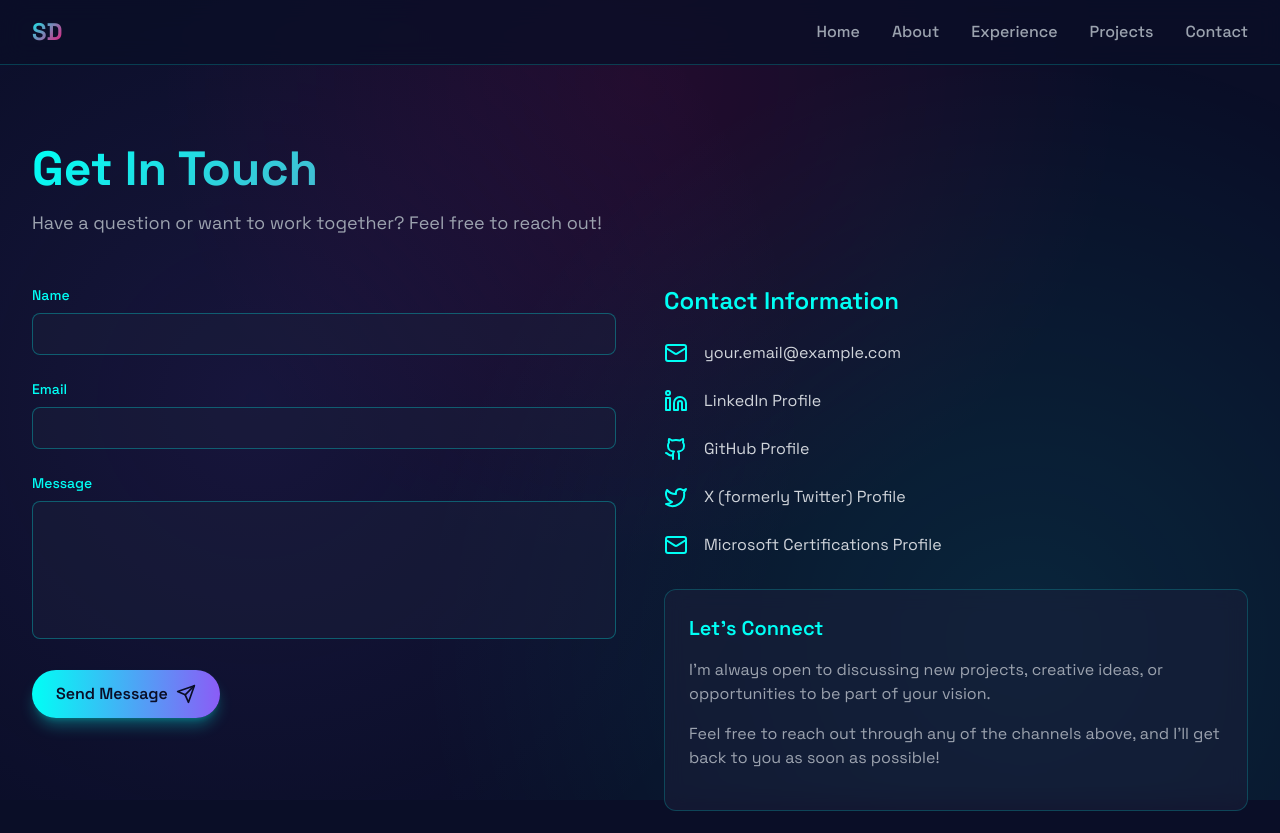
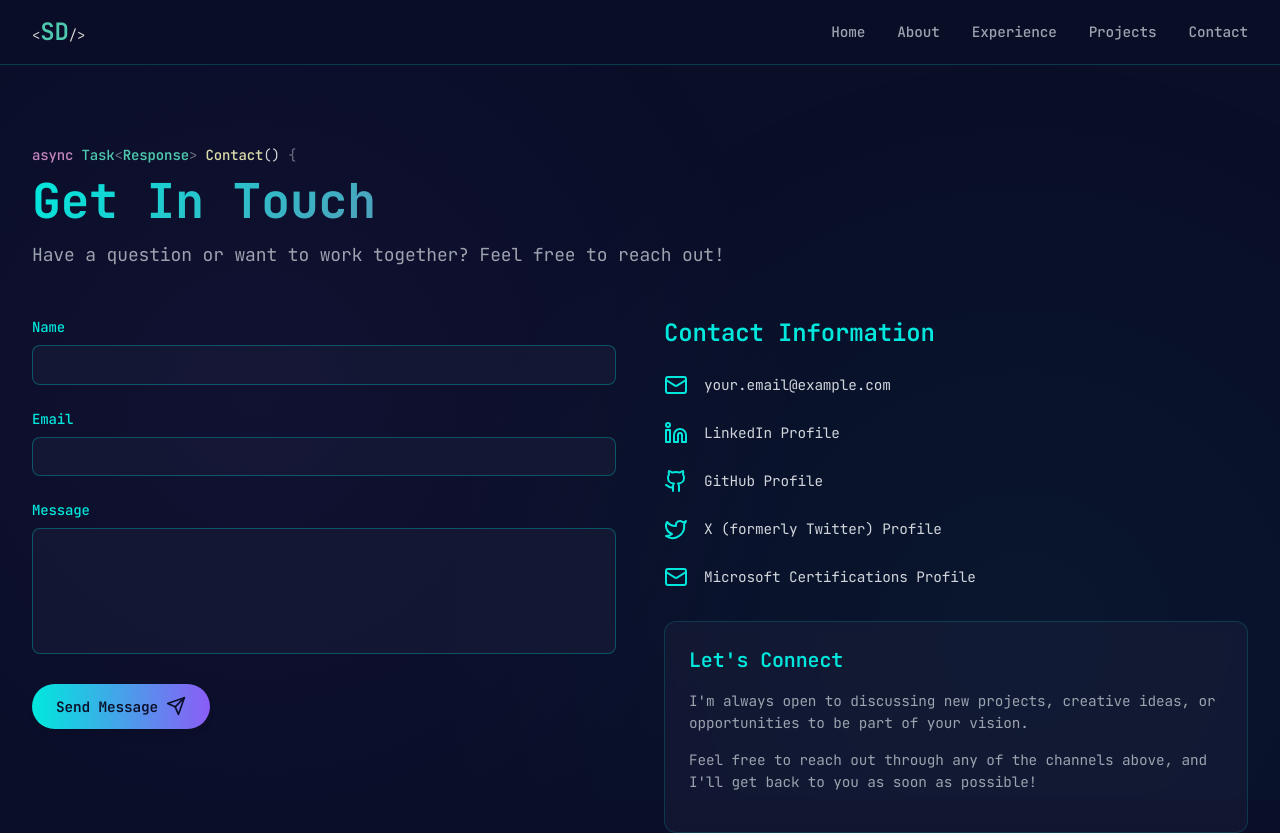
Before and after one commit to sdgmits/sd-personal-website, a Next.js app: page /contact in a window 1280 px wide. Shown: the top 833 px of the page. Built offline with nearby package versions, Linux system fonts and the light colour scheme.

Commit message:
feat: update UI components with improved animations, styling, and syntax highlighting

```diff
--- a/next.config.mjs
+++ b/next.config.mjs
@@ -4,7 +4,7 @@ const nextConfig = {
   images: {
     unoptimized: true, // Required for static export
   },
-  basePath: '/sd-personal-website',
+  basePath: process.env.NODE_ENV === 'production' ? '/sd-personal-website' : '',
   trailingSlash: true,
 };
 
--- a/src/app/contact/page.tsx
+++ b/src/app/contact/page.tsx
@@ -46,8 +46,11 @@ export default function ContactPage() {
       <motion.div
         initial={{ opacity: 0, y: 20 }}
         animate={{ opacity: 1, y: 0 }}
-        transition={{ duration: 0.5 }}
+        transition={{ duration: 0.3 }}
       >
+        <div className="font-mono text-sm text-gray-500 mb-3">
+          <span className="syntax-keyword">async</span> <span className="syntax-type">Task</span>&lt;<span className="syntax-class">Response</span>&gt; <span className="syntax-function">Contact</span><span className="syntax-operator">()</span> {'{'}
+        </div>
         <h1 className="text-4xl md:text-5xl font-bold mb-4 gradient-text">{pageContent.contact.title}</h1>
         <p className="text-lg text-gray-400 mb-12">
           {pageContent.contact.subtitle}
@@ -105,10 +108,10 @@ export default function ContactPage() {
               <button
                 type="submit"
                 disabled={status === "sending"}
-                className="neon-button inline-flex items-center px-6 py-3 bg-gradient-to-r from-neon-cyan to-accent-purple text-dark-bg rounded-full font-semibold transition-all shadow-lg shadow-neon-cyan/30 hover:shadow-neon-pink/50 disabled:opacity-50 disabled:cursor-not-allowed"
+                className="neon-button inline-flex items-center px-6 py-3 bg-gradient-to-r from-neon-cyan to-accent-purple text-dark-bg rounded-full font-semibold shadow-md hover:shadow-lg disabled:opacity-50 disabled:cursor-not-allowed"
               >
-                <span className="relative z-10">{status === "sending" ? pageContent.contact.form.sendingButton : pageContent.contact.form.submitButton}</span>
-                <Send className="ml-2 relative z-10" size={20} />
+                <span>{status === "sending" ? pageContent.contact.form.sendingButton : pageContent.contact.form.submitButton}</span>
+                <Send className="ml-2" size={20} />
               </button>
 
               {status === "success" && (
--- a/src/app/globals.css
+++ b/src/app/globals.css
@@ -1,4 +1,4 @@
-@import url('https://fonts.googleapis.com/css2?family=Space+Grotesk:wght@300;400;500;600;700&display=swap');
+@import url('https://fonts.googleapis.com/css2?family=Space+Grotesk:wght@300;400;500;600;700&family=JetBrains+Mono:wght@300;400;500;600;700&display=swap');
 
 @tailwind base;
 @tailwind components;
@@ -6,9 +6,10 @@
 
 :root {
   --font-inter: 'Inter', system-ui, -apple-system, sans-serif;
+  --font-code: 'JetBrains Mono', 'Courier New', monospace;
   --bg-primary: #0a0e27;
   --bg-secondary: #1a1f3a;
-  --accent-cyan: #00fff5;
+  --accent-cyan: #00e8dd;
   --accent-pink: #ff006e;
   --accent-purple: #8b5cf6;
   --accent-yellow: #ffd60a;
@@ -22,11 +23,13 @@
   }
 
   body {
-    @apply font-sans bg-dark-bg text-gray-100;
+    @apply font-mono bg-dark-bg text-gray-100;
     overflow-x: hidden;
+    font-size: 0.9rem;
+    letter-spacing: -0.01em;
   }
 
-  /* Animated gradient background */
+  /* Subtle gradient background */
   body::before {
     content: '';
     position: fixed;
@@ -35,84 +38,64 @@
     width: 100%;
     height: 100%;
     background:
-      radial-gradient(circle at 20% 50%, rgba(139, 92, 246, 0.1) 0%, transparent 50%),
-      radial-gradient(circle at 80% 80%, rgba(0, 255, 245, 0.1) 0%, transparent 50%),
-      radial-gradient(circle at 50% 10%, rgba(255, 0, 110, 0.1) 0%, transparent 50%);
+      radial-gradient(circle at 20% 50%, rgba(139, 92, 246, 0.05) 0%, transparent 50%),
+      radial-gradient(circle at 80% 80%, rgba(0, 255, 245, 0.04) 0%, transparent 50%);
     z-index: -1;
-    animation: gradientShift 15s ease infinite;
     pointer-events: none;
   }
 }
 
 @layer components {
-  /* Glitch text effect */
+  /* Subtle gradient text */
   .glitch-text {
     position: relative;
-    background: linear-gradient(135deg, var(--accent-cyan), var(--accent-purple), var(--accent-pink));
+    background: linear-gradient(120deg, var(--accent-cyan), var(--accent-purple));
     -webkit-background-clip: text;
     -webkit-text-fill-color: transparent;
     background-clip: text;
-    animation: glitch 3s infinite;
   }
 
-  /* Neon glow button */
+  /* Simple button */
   .neon-button {
     position: relative;
-    overflow: hidden;
-    transition: all 0.3s ease;
-  }
-
-  .neon-button::before {
-    content: '';
-    position: absolute;
-    top: 0;
-    left: -100%;
-    width: 100%;
-    height: 100%;
-    background: linear-gradient(135deg, var(--accent-pink), var(--accent-yellow));
-    transition: left 0.3s ease;
-    z-index: -1;
-  }
-
-  .neon-button:hover::before {
-    left: 0;
+    transition: all 0.2s ease;
   }
 
   .neon-button:hover {
-    transform: translateY(-3px);
-    box-shadow: 0 0 30px rgba(255, 0, 110, 0.5);
+    transform: translateY(-2px);
+    opacity: 0.9;
   }
 
-  /* Neon card */
+  /* Card with subtle effects */
   .neon-card {
-    background: rgba(26, 31, 58, 0.6);
-    border: 1px solid rgba(0, 255, 245, 0.2);
-    backdrop-filter: blur(10px);
-    transition: all 0.3s ease;
+    background: rgba(26, 31, 58, 0.5);
+    border: 1px solid rgba(0, 255, 245, 0.15);
+    backdrop-filter: blur(5px);
+    transition: all 0.2s ease;
   }
 
   .neon-card:hover {
-    transform: translateY(-10px);
-    border-color: var(--accent-cyan);
-    box-shadow: 0 10px 40px rgba(0, 255, 245, 0.2);
+    transform: translateY(-4px);
+    border-color: rgba(0, 255, 245, 0.3);
+    box-shadow: 0 8px 24px rgba(0, 255, 245, 0.1);
   }
 
   /* Section title underline */
   .section-title::after {
     content: '';
     position: absolute;
-    bottom: -10px;
+    bottom: -8px;
     left: 0;
-    width: 100%;
-    height: 3px;
-    background: linear-gradient(90deg, var(--accent-cyan), var(--accent-pink));
+    width: 60%;
+    height: 2px;
+    background: linear-gradient(90deg, var(--accent-cyan), transparent);
     border-radius: 2px;
   }
 
   /* Nav link hover effect */
   .nav-link {
     position: relative;
-    transition: all 0.3s ease;
+    transition: color 0.2s ease;
   }
 
   .nav-link::after {
@@ -121,9 +104,9 @@
     bottom: -5px;
     left: 0;
     width: 0;
-    height: 2px;
+    height: 1px;
     background: var(--accent-cyan);
-    transition: width 0.3s ease;
+    transition: width 0.2s ease;
   }
 
   .nav-link:hover::after {
@@ -150,4 +133,50 @@
     -webkit-text-fill-color: transparent;
     background-clip: text;
   }
+
+  /* Syntax highlighting utilities - Cursor IDE style */
+  .syntax-keyword {
+    color: #C586C0;
+    font-weight: 500;
+  }
+
+  .syntax-function {
+    color: #DCDCAA;
+    font-weight: 500;
+  }
+
+  .syntax-class {
+    color: #4EC9B0;
+    font-weight: 600;
+  }
+
+  .syntax-variable {
+    color: #9CDCFE;
+  }
+
+  .syntax-string {
+    color: #CE9178;
+  }
+
+  .syntax-number {
+    color: #B5CEA8;
+  }
+
+  .syntax-comment {
+    color: #6A9955;
+    font-style: italic;
+  }
+
+  .syntax-operator {
+    color: #D4D4D4;
+  }
+
+  .syntax-type {
+    color: #4EC9B0;
+    font-weight: 500;
+  }
+
+  .syntax-property {
+    color: #9CDCFE;
+  }
 }
--- a/src/components/Footer.tsx
+++ b/src/components/Footer.tsx
@@ -20,8 +20,10 @@ export default function Footer() {
       <div className="mx-auto max-w-7xl px-4 sm:px-6 lg:px-8 py-12">
         <div className="flex flex-col md:flex-row justify-between items-center">
           <div className="mb-4 md:mb-0">
-            <p className="text-gray-400">
-              © {currentYear} {personalInfo.name}. All rights reserved.
+            <p className="text-gray-400 font-mono text-sm">
+              <span className="syntax-comment">// </span>
+              © {currentYear} {personalInfo.name}
+              <span className="syntax-operator ml-2">.</span><span className="syntax-function">Build</span><span className="syntax-operator">()</span>
             </p>
           </div>
 
@@ -34,7 +36,7 @@ export default function Footer() {
                   href={link.url}
                   target={link.name === "Email" ? "_self" : "_blank"}
                   rel={link.name === "Email" ? undefined : "noopener noreferrer"}
-                  className="text-gray-400 hover:text-neon-cyan transition-all hover:scale-110"
+                  className="text-gray-400 hover:text-neon-cyan transition-colors"
                   aria-label={link.name}
                 >
                   <IconComponent size={24} />
--- a/src/components/Header.tsx
+++ b/src/components/Header.tsx
@@ -20,8 +20,10 @@ export default function Header() {
       <nav className="mx-auto max-w-7xl px-4 sm:px-6 lg:px-8">
         <div className="flex h-16 items-center justify-between">
           <div className="flex items-center">
-            <Link href="/" className="text-2xl font-bold gradient-text hover:scale-110 transition-transform">
-              SD
+            <Link href="/" className="flex items-baseline gap-0 hover:opacity-80 transition-opacity">
+              <span className="text-sm font-mono syntax-operator leading-none">&lt;</span>
+              <span className="text-2xl font-bold syntax-class leading-none">SD</span>
+              <span className="text-sm font-mono syntax-operator leading-none">/&gt;</span>
             </Link>
           </div>
 
--- a/tailwind.config.ts
+++ b/tailwind.config.ts
@@ -16,14 +16,14 @@ const config: Config = {
           200: '#80ffff',
           300: '#4dffff',
           400: '#1affff',
-          500: '#00fff5',
-          600: '#00ccc4',
+          500: '#00e8dd',
+          600: '#00b8b0',
           700: '#009993',
           800: '#006662',
           900: '#003331',
         },
         accent: {
-          cyan: '#00fff5',
+          cyan: '#00e8dd',
           pink: '#ff006e',
           purple: '#8b5cf6',
           yellow: '#ffd60a',
@@ -34,39 +34,22 @@ const config: Config = {
           border: '#2a3050',
         },
         neon: {
-          cyan: '#00fff5',
+          cyan: '#00e8dd',
           pink: '#ff006e',
           purple: '#8b5cf6',
         }
       },
       fontFamily: {
-        sans: ['Space Grotesk', 'var(--font-inter)', 'system-ui', 'sans-serif'],
+        sans: ['JetBrains Mono', 'Courier New', 'Monaco', 'monospace'],
+        mono: ['JetBrains Mono', 'Courier New', 'Monaco', 'monospace'],
       },
       animation: {
-        'gradient-shift': 'gradientShift 15s ease infinite',
-        'glitch': 'glitch 3s infinite',
         'float': 'float 6s ease-in-out infinite',
-        'glow': 'glow 2s ease-in-out infinite',
       },
       keyframes: {
-        gradientShift: {
-          '0%, 100%': { opacity: '1' },
-          '50%': { opacity: '0.8' },
-        },
-        glitch: {
-          '0%, 100%': { transform: 'translate(0)' },
-          '20%': { transform: 'translate(-2px, 2px)' },
-          '40%': { transform: 'translate(-2px, -2px)' },
-          '60%': { transform: 'translate(2px, 2px)' },
-          '80%': { transform: 'translate(2px, -2px)' },
-        },
         float: {
           '0%, 100%': { transform: 'translateY(0px)' },
-          '50%': { transform: 'translateY(-20px)' },
-        },
-        glow: {
-          '0%, 100%': { boxShadow: '0 0 20px rgba(0, 255, 245, 0.3)' },
-          '50%': { boxShadow: '0 0 30px rgba(0, 255, 245, 0.6)' },
+          '50%': { transform: 'translateY(-10px)' },
         },
       },
     },
```
Also changed, not shown: src/app/about/page.tsx (+12 -11 lines), src/app/experience/page.tsx (+7 -4 lines), src/app/projects/page.tsx (+9 -6 lines), src/components/FeaturedProjects.tsx (+11 -4 lines), src/components/Hero.tsx (+26 -10 lines).
